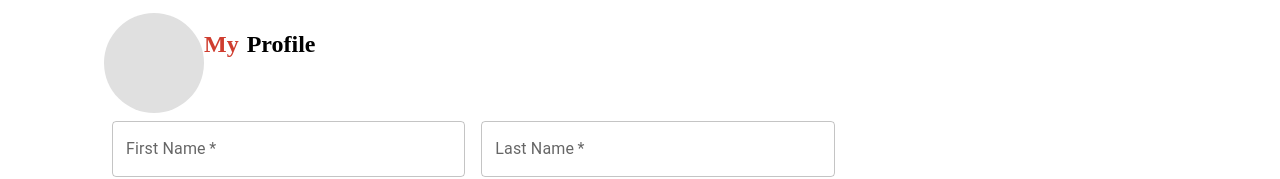
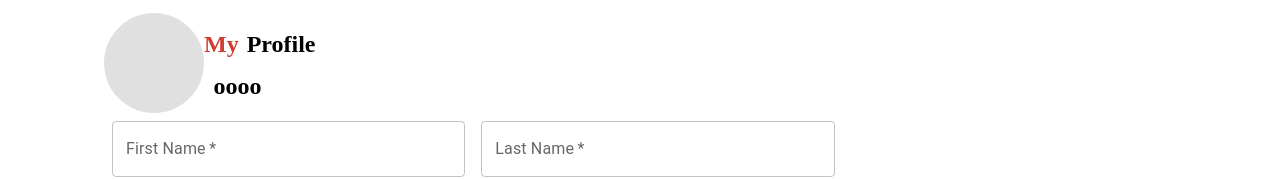
Before and after one commit to muhammadosama984/BidBuy, a React (Create React App) app in the folder BidBuy/frontend/: page /profile in a window 1280 px wide. Shown: the part 181-360 px from the top of the page. Built offline with nearby package versions, Linux system fonts and the light colour scheme.

Commit message:
some changes

```diff
--- a/BidBuy/frontend/public/index.html
+++ b/BidBuy/frontend/public/index.html
@@ -24,7 +24,7 @@
       work correctly both with client-side routing and a non-root public URL.
       Learn how to configure a non-root public URL by running `npm run build`.
     -->
-    <title>React App</title>
+    <title>BidBuy</title>
   </head>
   <body>
     <noscript>You need to enable JavaScript to run this app.</noscript>
--- a/BidBuy/frontend/src/App.jsx
+++ b/BidBuy/frontend/src/App.jsx
@@ -21,7 +21,7 @@ function App() {
       <Route path="/login" element={<Login/>} />
       <Route path="/" element={<MainPage />} />
       <Route path="/navbar" element={<NavBar />} />
-      <Route path="/profile" element={<MyProfile />} />
+      <Route path="/profile" element={<MyProfile name= "osama"/>} />
 
 
     </Routes>
--- a/BidBuy/frontend/src/components/LogIn/Login.jsx
+++ b/BidBuy/frontend/src/components/LogIn/Login.jsx
@@ -45,7 +45,7 @@ function Login() {
       console.log(response.data);
 
       if(response.data.statusCode === 200){
-        localStorage.setItem('token', response.data.data.token);
+      localStorage.setItem('token', response.data.data.token);
       navigate('/profile', {name: "Osama"});
     }
     if(response.data.statusCode !== 200){
--- a/BidBuy/frontend/src/components/MainPage/MainPage.jsx
+++ b/BidBuy/frontend/src/components/MainPage/MainPage.jsx
@@ -36,7 +36,7 @@ function MainPage() {
   return (
     <div>
       <NavBar/>
-        <Button onClick={postProducts}>  Herllo</Button>
+        <Button onClick={getProducts}>Hello</Button>
         <h3>{products.length === 0? <></>: products[0].name}</h3>
 
 
--- a/BidBuy/frontend/src/components/MyProfile/MyProfile.jsx
+++ b/BidBuy/frontend/src/components/MyProfile/MyProfile.jsx
@@ -31,7 +31,8 @@ const Item = styled(Paper)(({ theme }) => ({
   //color: theme.palette.text.secondary,
 }));
 
-function Header(props) {
+function Header() {
+
   const [emailAddress, setemailAddress] = useState("");
   const [password, setPassword] = useState("");
 
@@ -81,7 +82,7 @@ function Header(props) {
                 </Stack>
 
               <Box sx={{ height: '10px' }}></Box>
-                <Typography variant='h5' sx={{ fontFamily: 'microsoft yahei', fontWeight: 'bold', marginLeft: 1.2 }}>{props.name}</Typography>
+                <Typography variant='h5' sx={{ fontFamily: 'microsoft yahei', fontWeight: 'bold', marginLeft: 1.2 }}>oooo</Typography>
                 {/* <Box sx={{ height: '10px' }}></Box> */}
               </Stack>
             </Stack>
```
